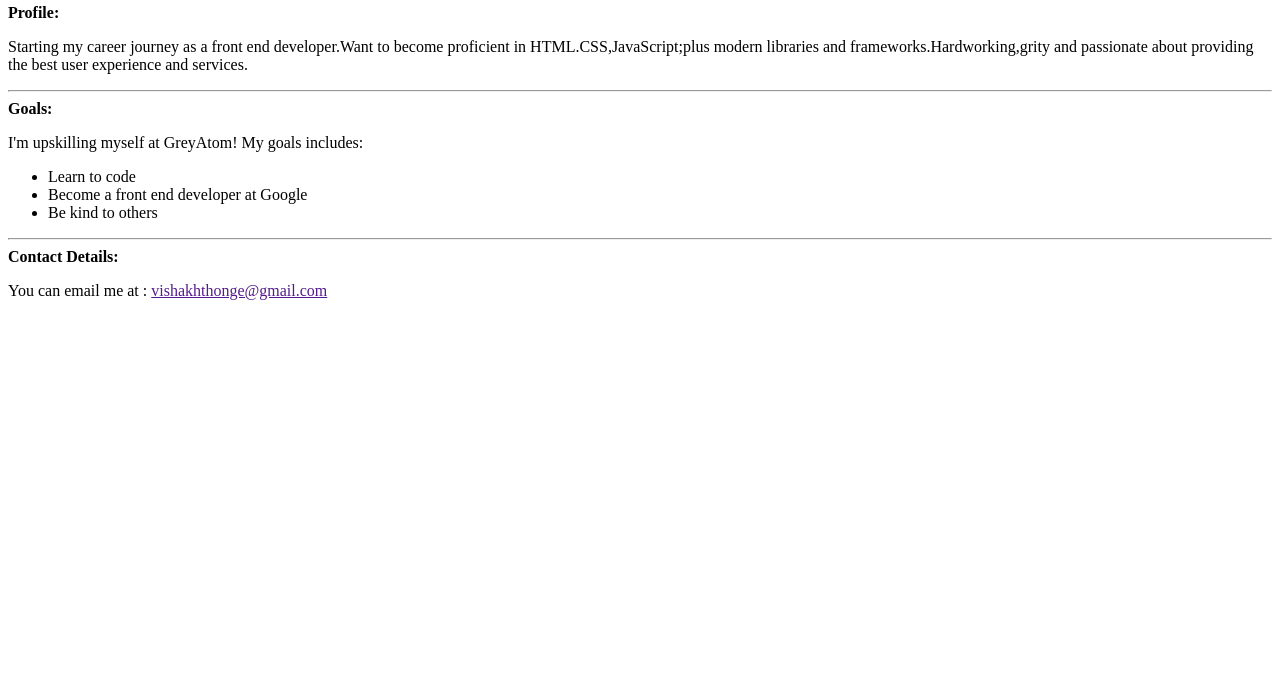
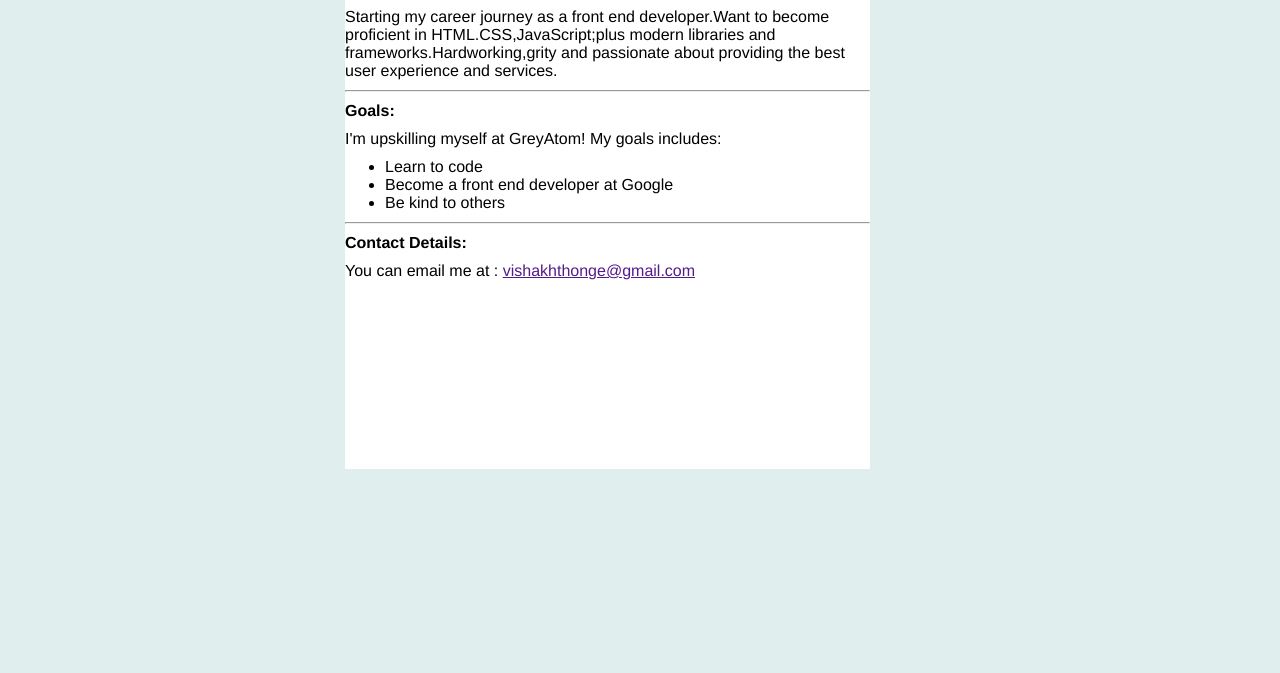
Before and after one commit to VishakhaThonge/personal-portfolio-page, a plain HTML site: page index.html in a window 1280 px wide. Shown: the part 127-800 px from the top of the page. Drawn offline with Linux system fonts and the light colour scheme.

Commit message:
Update style.css

```diff
--- a/style.css
+++ b/style.css
@@ -1 +1,35 @@
 /* Add your CSS code here */
+
+*{
+    font-family: Helvetica, Arial, Sans-serif;
+    max-width: 700px;
+    margin: auto;
+}
+body{
+    min-width: 500px;
+    background-color: #e0eeee;
+}
+.profileBody {
+    display: inline-block;
+    background-color: white;
+    margin-top: 6px;
+    margin-left: 55px;
+    width: 75%;
+    height: 590px;
+}
+p{
+    margin-top: 10px;
+    margin-bottom: 10px;
+}
+strong{
+    margin-bottom: 15px;
+    margin-top: 15px;
+}
+h1,h3{
+    margin-top: 10px;
+    margin-top: 10px;
+}
+hr{
+    margin-top: 10px;
+    margin-bottom: 10px;
+}
```
